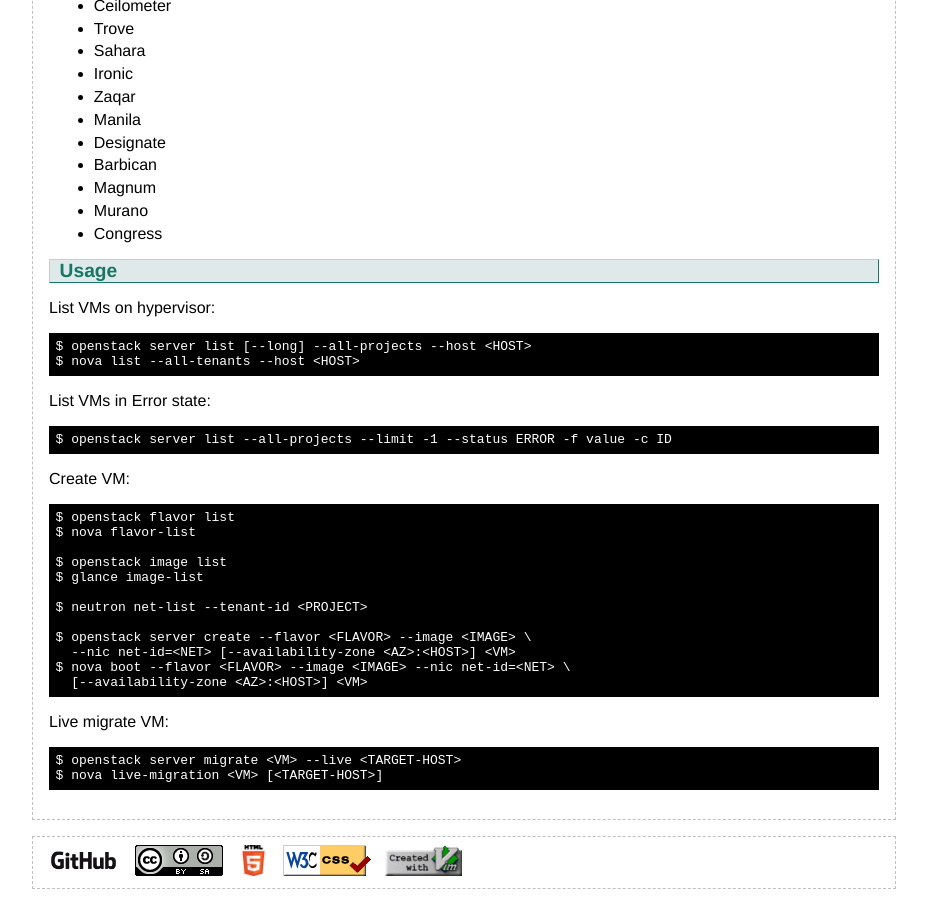
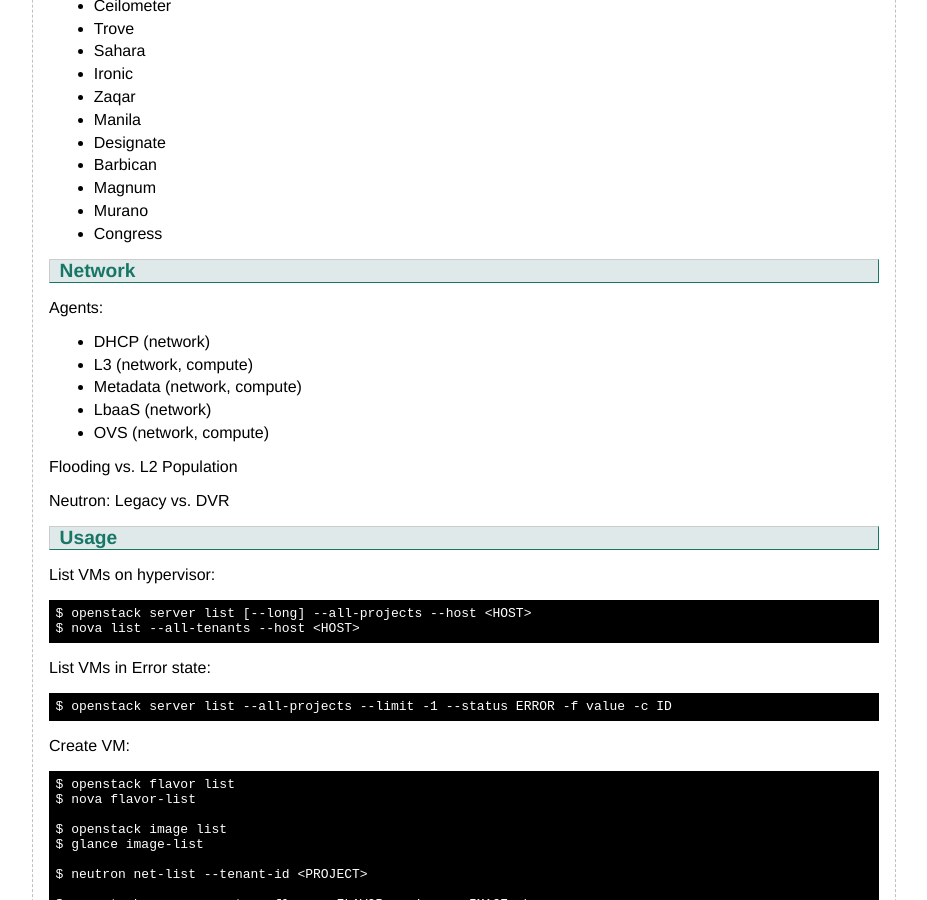
Before and after one commit to flyinggreenfrog/flyinggreenfrog.github.io, a Jekyll site: the page built from knowledgebase/openstack.md, in a window 1280 px wide and 900 px high, scrolled down 586 px. Shown: the whole window, without its empty margins (176-1103 px from the left). Built offline with Jekyll 4.4.1, drawn with Linux system fonts in a browser that asks for light colours.

Commit message:
Added section network to knowledgebase/openstack.

```diff
--- a/knowledgebase/openstack.md
+++ b/knowledgebase/openstack.md
@@ -40,6 +40,20 @@ Others:
 * Murano
 * Congress
 
+## Network
+
+Agents:
+
+* DHCP (network)
+* L3 (network, compute)
+* Metadata (network, compute)
+* LbaaS (network)
+* OVS (network, compute)
+
+Flooding vs. L2 Population
+
+Neutron: Legacy vs. DVR
+
 ## Usage
 
 List VMs on hypervisor:
```
Also changed, not shown: other parts of knowledgebase/openstack.md (+1 -1 lines).
